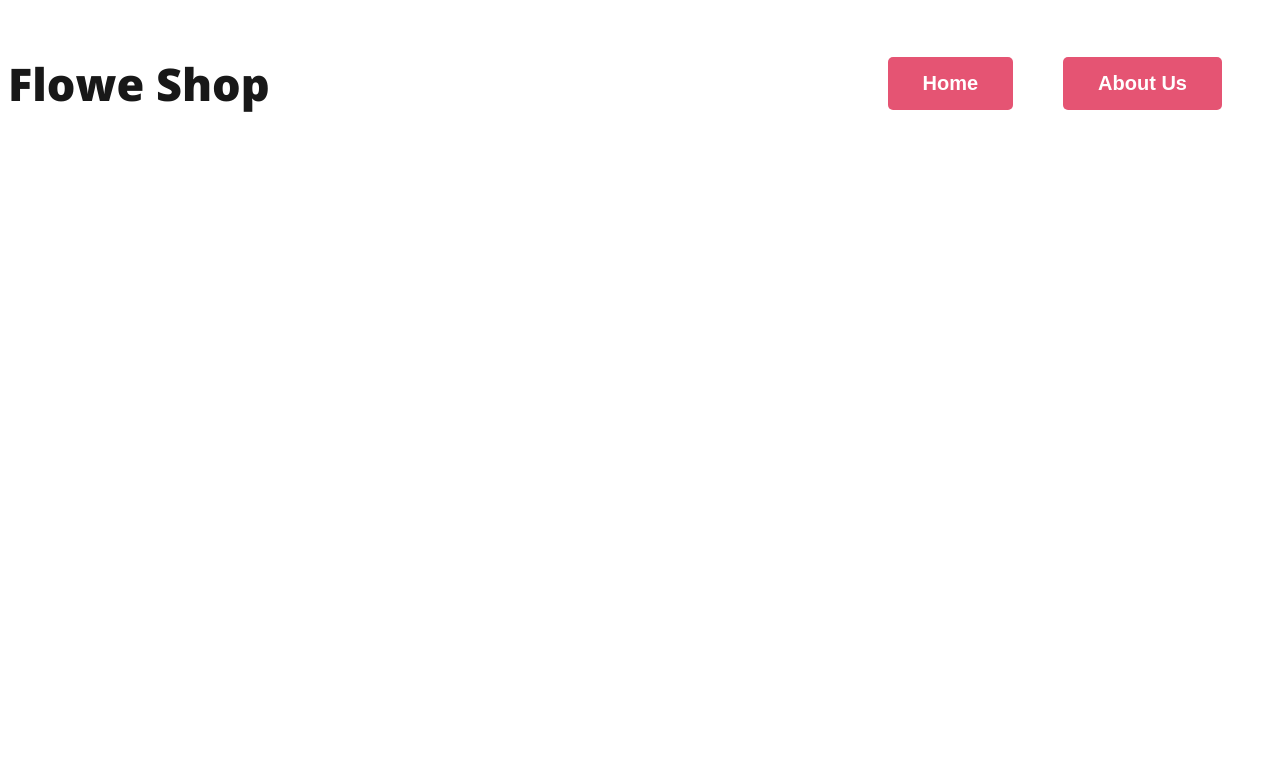
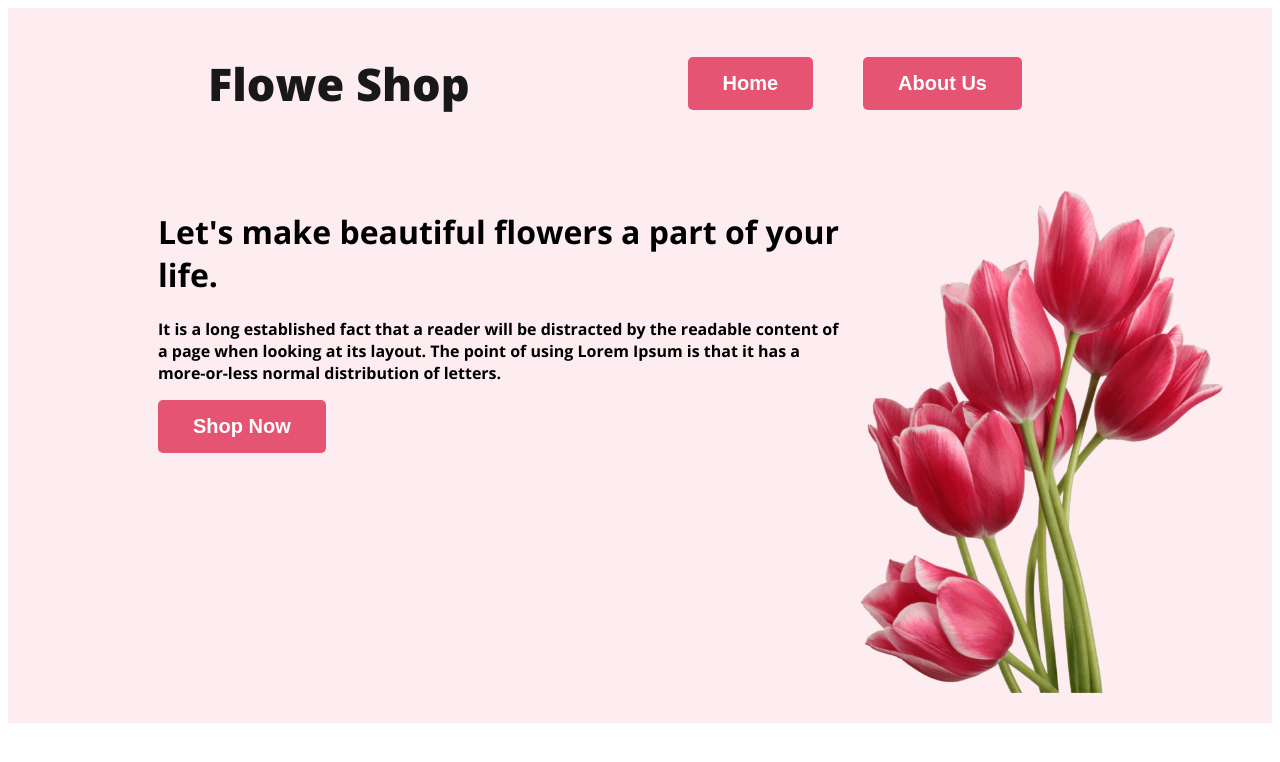
Before and after one commit to AsifMahmud11/1st_Assignment, a plain HTML site: page index.html in a window 1280 px wide. Drawn offline with nearby package versions, Linux system fonts and the light colour scheme.

Commit message:
added banner content

```diff
--- a/index.html
+++ b/index.html
@@ -14,7 +14,7 @@
 
 </head>
 <body>
-    <header>
+    <header class="header">
    <nav>
    <h3 class="nav-title">Flowe Shop</h3>
    <ul>
@@ -22,6 +22,15 @@
      <li><button class="btn-primary">About Us</button></li>
    </ul>
     </nav>
+    <div class="banner">
+        <div class="banner-content">
+
+            <h1 class="banner-title">Let's make beautiful flowers a part of your life.</h1>
+            <p>It is a long established fact that a reader will be distracted by the readable content of a page when looking at its layout. The point of using Lorem Ipsum is that it has a more-or-less normal distribution of letters.</p>
+            <button class="btn-primary">Shop Now</button>
+        </div>
+        <img class="flower-pic" src="images/pngwing 10.png" alt="">
+    </div>
 
     </header>
     <main>
--- a/styles/styles.css
+++ b/styles/styles.css
@@ -22,6 +22,7 @@ nav {
 display: flex;
 justify-content: space-between;
 align-items: center;
+margin: 0 200px;
 
 }
 .nav-title{
@@ -43,3 +44,15 @@ nav{
     text-decoration: none;
     color: #181818;
 }
+.header{
+    background-color: rgba(229, 84, 115, 0.10);
+}
+.banner{
+    padding: 30px 30px 30px 150px;
+    display: flex;
+    align-items: start;
+}
+.banner .flower-pic{
+
+    width: 400px;
+}
```
